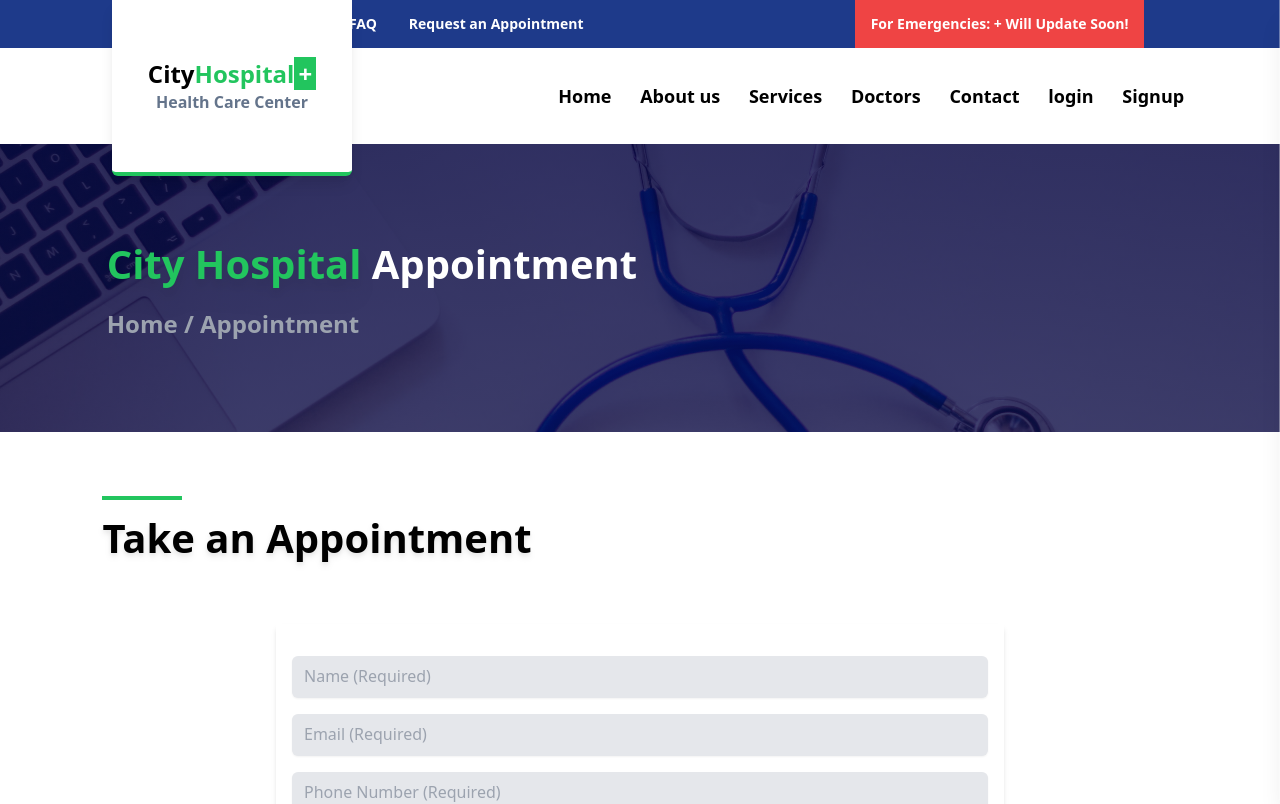
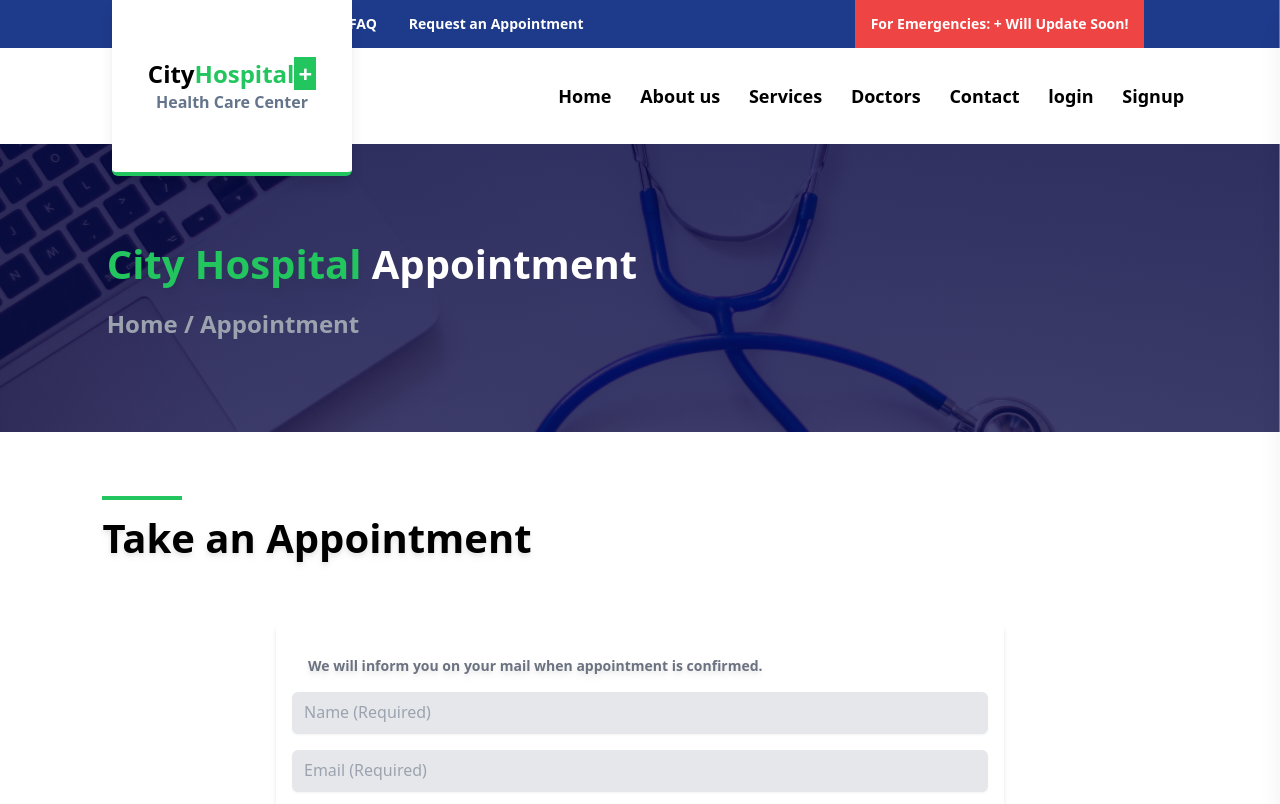
Before and after one commit to uttamjii/City-Hospital-Frontend, a React (Create React App) app: page /appointment in a window 1280 px wide. Shown: the top 804 px of the page. Built offline with nearby package versions, Linux system fonts and the light colour scheme; no server answers.

Commit message:
add commit on make Appointment Page

```diff
--- a/src/Pages/MakeAppointment/MakeAppointment.js
+++ b/src/Pages/MakeAppointment/MakeAppointment.js
@@ -36,7 +36,6 @@ const MakeAppointment = () => {
   const { user } = useSelector((state) => state.user);
   const { doctorId } = useParams();
 
-  console.log(doctorId);
 
   const { loading, message, error } = useSelector(
     (state) => state.forgotPassword
@@ -173,13 +172,13 @@ const MakeAppointment = () => {
         {/* Login Section */}
 
         <section className="shadow-md py-8 sm:w-10/12 md:w-8/12 lg:w-7/12 m-auto  p-4 space-y-4">
-          {/* <div className=" lg:px-4">
+          <div className=" lg:px-4">
             <h1 className=" text-gray-500 text-sm ">
               <span className="font-semibold drop-shadow-md">
                 We will inform you on your mail when appointment is confirmed.
               </span>{" "}
             </h1>
-          </div> */}
+          </div>
           <form onSubmit={formSubmitHandler} className=" space-y-4">
             <input
               type="text"
```
